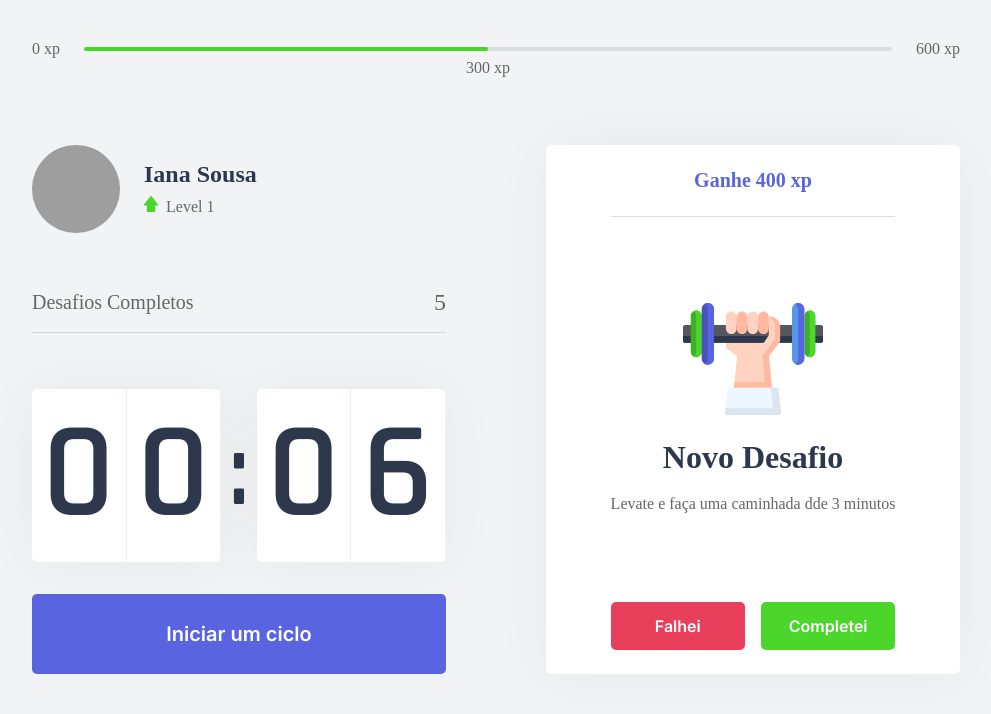
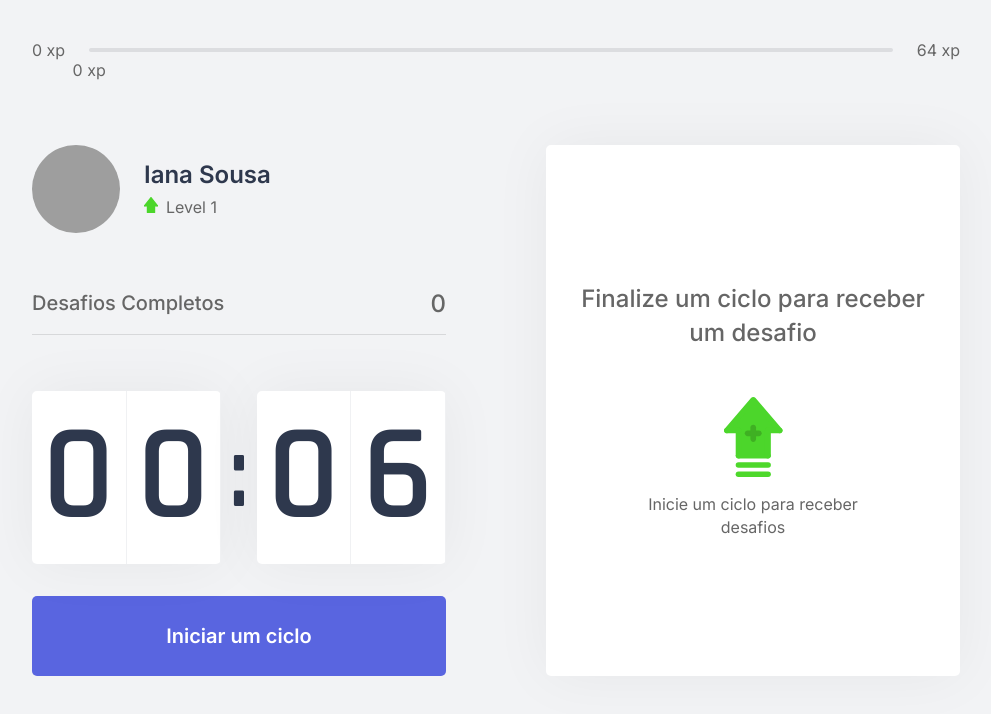
Before and after one commit to IanaCris/timeron, a Next.js app: page / in a window 1280 px wide. Shown: the top 714 px of the page, without its empty margins (144-1135 px from the left). Built offline with nearby package versions, Linux system fonts and the light colour scheme; grey boxes are pictures that could not be loaded.

Commit message:
challenges in context

```diff
--- /dev/null
+++ b/challenges.json
@@ -0,0 +1,62 @@
+[
+  {
+    "type": "body",
+    "description": "Estique um de seus braços com a palma da mão virada para frente e puxe os dedos para cima por 10 segundos por mão.",
+    "amount": 80
+  },
+  {
+    "type": "body",
+    "description": "Estique seu braço contra o peito e puxe-o utilizando o outro braço por 10 segundos por braço.",
+    "amount": 60
+  },
+  {
+    "type": "body",
+    "description": "Puxe seu pescoço com a ajuda da mão para a direita e para a esquerda, permanecendo na posição por alguns segundos.",
+    "amount": 70
+  },
+  {
+    "type": "body",
+    "description": "Com as duas mãos na parte de trás da cabeça, leve-a para baixo, alongando a parte de trás da região.",
+    "amount": 60
+  },
+  {
+    "type": "body",
+    "description": "Cruze as pernas e desça com as mãos esticadas em direção ao chão. Repita o movimento com a outra perna na frente.",
+    "amount": 100
+  },
+  {
+    "type": "body",
+    "description": "Sentado, abra as pernas e tente encostar as palmas das mãos no chão, repita 3 vezes por 5 segundos.",
+    "amount": 80
+  },
+  {
+    "type": "body",
+    "description": "Puxe o joelho de encontro ao peito e segure, troque de perna após 10 segundos.",
+    "amount": 50
+  },
+  {
+    "type": "body",
+    "description": "Sentado, cruze uma perna e incline seu tronco à frente, troque de perna após 10 segundos.",
+    "amount": 80
+  },
+  {
+    "type": "eye",
+    "description": "Sentado, feche os olhos e cubra-os com as palmas da mão durante 2 minutos, depois abra normalmente.",
+    "amount": 90
+  },
+  {
+    "type": "eye",
+    "description": "Em algum ambiente aberto, olhe o mais longe que puder em quatro direções por 3s, mexa apenas os olhos. Repita 3 vezes.",
+    "amount": 140
+  },
+  {
+    "type": "eye",
+    "description": "Usando os polegares, massage a área abaixo das sobrancelhas em movimentos circulares por 15 segundos.",
+    "amount": 70
+  },
+  {
+    "type": "body",
+    "description": "Em pé, gire a cintura o máximo que puder para a esquerda, segure por cinco segundos. Repita para a direita.",
+    "amount": 90
+  }
+]
--- a/src/components/ChallengeBox.tsx
+++ b/src/components/ChallengeBox.tsx
@@ -1,24 +1,27 @@
+import { useContext } from 'react';
+import { ChallengesContext } from '../contexts/ChallengesContext';
 import styles from '../styles/components/ChallengeBox.module.css';
 
 export function ChallengeBox() {
-  const hasActiveChallenge = true;
+  const { activeChallenge, resetChallenge } = useContext(ChallengesContext);
 
   return (
     <div className={styles.challengeBoxContainer}>
-      { hasActiveChallenge ? (
+      { activeChallenge ? (
         <div className={styles.challengeActive}>
-          <header>Ganhe 400 xp</header>
+          <header>Ganhe {activeChallenge.amount}</header>
 
           <main>
-            <img src="icons/body.svg" alt="Body"/>
+            <img src={`icons/${activeChallenge.type}.svg`} alt="Body"/>
             <strong>Novo Desafio</strong>
-            <p>Levate e faça uma caminhada dde 3 minutos</p>
+            <p>{activeChallenge.description}</p>
           </main>
 
           <footer>
             <button
               type="button"
               className={styles.challengeFailedButton}
+              onClick={resetChallenge}
             >
               Falhei
             </button>
--- a/src/components/CompleteChallenges.tsx
+++ b/src/components/CompleteChallenges.tsx
@@ -1,10 +1,14 @@
+import { useContext } from 'react';
+import { ChallengesContext } from '../contexts/ChallengesContext';
 import styles from '../styles/components/CompleteChallenges.module.css';
 
 export function CompleteChallenges() {
+  const { challengesCompleted } = useContext(ChallengesContext);
+
   return (
     <div className={styles.completeChallengesContainer}>
       <span>Desafios Completos</span>
-      <span>5</span>
+      <span>{challengesCompleted}</span>
     </div>
   );
 }
--- a/src/components/Countdown.tsx
+++ b/src/components/Countdown.tsx
@@ -1,9 +1,12 @@
-import { useState, useEffect } from 'react';
+import { useState, useEffect, useContext } from 'react';
+import { ChallengesContext } from '../contexts/ChallengesContext';
 import styles from '../styles/components/Countdown.module.css';
 
 let countdownTimeout: NodeJS.Timeout;
 
 export function Countdown() {
+  const {startNewChallenge} = useContext(ChallengesContext);
+
   const [time, setTime] = useState(0.1 * 60);
   const [isActive, setIsActive] = useState(false);
   const [hashFinished, setHasFinished] = useState(false);
@@ -32,6 +35,7 @@
     } else if (isActive && time === 0) {
       setHasFinished(true);
       setIsActive(false);
+      startNewChallenge();
     }
   }, [isActive, time]);
 
--- a/src/components/ExperienceBar.tsx
+++ b/src/components/ExperienceBar.tsx
@@ -1,17 +1,23 @@
+import { useState, useEffect, useContext } from 'react';
+import { ChallengesContext } from '../contexts/ChallengesContext';
 import styles from '../styles/components/ExperienceBar.module.css';
 
 export function ExperienceBar() {
+  const { currenteExperience, experienceToNextLevel } = useContext(ChallengesContext);
+
+  const percentToNextLevel = Math.round(currenteExperience * 100) / experienceToNextLevel;
+
   return (
     <header className={styles.experienceBar}>
       <span>0 xp</span>
       <div>
-        <div style={{ width: '50%' }} />
+        <div style={{ width: `${percentToNextLevel}%` }} />
 
-        <span className={styles.currentExperience} style={{ left: '50%' }}>
-          300 xp
+        <span className={styles.currentExperience} style={{ left: `${percentToNextLevel}%` }}>
+          {currenteExperience} xp
         </span>
       </div>
-      <span>600 xp</span>
+      <span>{experienceToNextLevel} xp</span>
     </header>
   );
 }
--- /dev/null
+++ b/src/contexts/ChallengesContext.tsx
@@ -0,0 +1,67 @@
+import { createContext, ReactNode, useState } from 'react';
+import challenges from '../../challenges.json';
+
+interface Challenge {
+  type: 'body' | 'eye';
+  description: string;
+  amount: number;
+}
+
+interface ChallengesContextData {
+  level: number;
+  currenteExperience: number;
+  challengesCompleted: number;
+  experienceToNextLevel: number;
+  activeChallenge: Challenge;
+  levelUp: () => void;
+  startNewChallenge: () => void;
+  resetChallenge: () => void;
+}
+
+interface ChallengesProviderProps {
+  children: ReactNode;
+}
+
+export const ChallengesContext = createContext({} as ChallengesContextData);
+
+export function ChallengesProvider({ children }: ChallengesProviderProps) {
+  const [level, setLevel] = useState(1);
+  const [currenteExperience, setCurrenteExperience] = useState(0);
+  const [challengesCompleted, setChallengesCompleted] = useState(0);
+
+  const [activeChallenge, setActiveChallenge] = useState(null);
+
+  const experienceToNextLevel = Math.pow((level + 1) * 4, 2);//Calculo de level
+
+  function levelUp() {
+    setLevel(level + 1);
+  }
+
+  function startNewChallenge() {
+    const randomChallengeIndex = Math.floor(Math.random() * challenges.length);
+    const challenge = challenges[randomChallengeIndex];
+
+    setActiveChallenge(challenge);
+  }
+
+  function resetChallenge() {
+    setActiveChallenge(null);
+  }
+
+  return (
+    <ChallengesContext.Provider
+      value={{
+        level,
+        currenteExperience,
+        challengesCompleted,
+        experienceToNextLevel,
+        activeChallenge,
+        levelUp,
+        startNewChallenge,
+        resetChallenge,
+      }}
+    >
+      {children}
+    </ChallengesContext.Provider>
+  );
+}
--- a/src/pages/_app.tsx
+++ b/src/pages/_app.tsx
@@ -1,7 +1,13 @@
 import '../styles/global.css';
 
+import { ChallengesProvider } from '../contexts/ChallengesContext';
+
 function MyApp({ Component, pageProps }) {
-  return <Component {...pageProps} />
+  return (
+    <ChallengesProvider>
+      <Component {...pageProps} />
+    </ChallengesProvider>
+  )
 }
 
 export default MyApp
--- a/src/styles/global.css
+++ b/src/styles/global.css
@@ -35,7 +35,7 @@
   color: var(--text);
 }
 
-bady, input, textarea, button {
+body, input, textarea, button {
   font: 400 1rem "Inter", sans-serif;
 }
 
```
